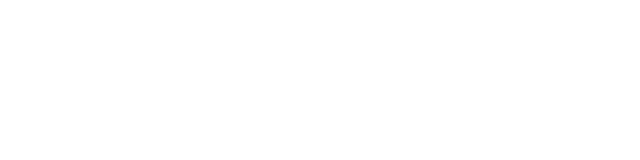
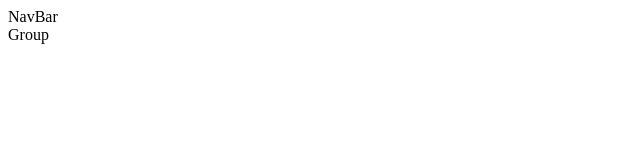
Before and after one commit to VishnuNarayananSR/secret-santa, a React (Vite) app in the folder frontend/: page /group in a window 1280 px wide. Before the commit this address had no page. Shown: the top 160 px of the page, without its empty margins (0-640 px from the left). Built offline with nearby package versions, Linux system fonts and the light colour scheme.

Commit message:
feat(ui: group): add react routes to Home, 404, Group pages

```diff
--- a/frontend/src/App.tsx
+++ b/frontend/src/App.tsx
@@ -1,4 +1,8 @@
 import { BrowserRouter as Router, Route, Routes } from "react-router-dom";
+import Home from "./pages/Home";
+import Group from "./pages/Group";
+import Navbar from "./components/NavBar";
+import _404 from "./pages/_404";
 import { QueryClientProvider, QueryClient } from "@tanstack/react-query";
 
 const App = () => {
@@ -7,7 +11,12 @@
   return (
     <QueryClientProvider client={queryClient}>
       <Router>
-        <Routes></Routes>
+        <Navbar />
+        <Routes>
+          <Route path="/" element={<Home />} />
+          <Route path="/group" element={<Group />} />
+          <Route path="*" element={<_404 />} />
+        </Routes>
       </Router>
     </QueryClientProvider>
   );
--- /dev/null
+++ b/frontend/src/components/NavBar.tsx
@@ -0,0 +1,5 @@
+const NavBar = () => {
+  return <div>NavBar</div>;
+};
+
+export default NavBar;
--- /dev/null
+++ b/frontend/src/pages/Group.tsx
@@ -0,0 +1,5 @@
+const Group = () => {
+  return <div>Group</div>;
+};
+
+export default Group;
--- /dev/null
+++ b/frontend/src/pages/Home.tsx
@@ -0,0 +1,5 @@
+const Home = () => {
+  return <div>Home</div>;
+};
+
+export default Home;
--- /dev/null
+++ b/frontend/src/pages/_404.tsx
@@ -0,0 +1,5 @@
+const _404 = () => {
+  return <div>404 Not Found</div>;
+};
+
+export default _404;
```
